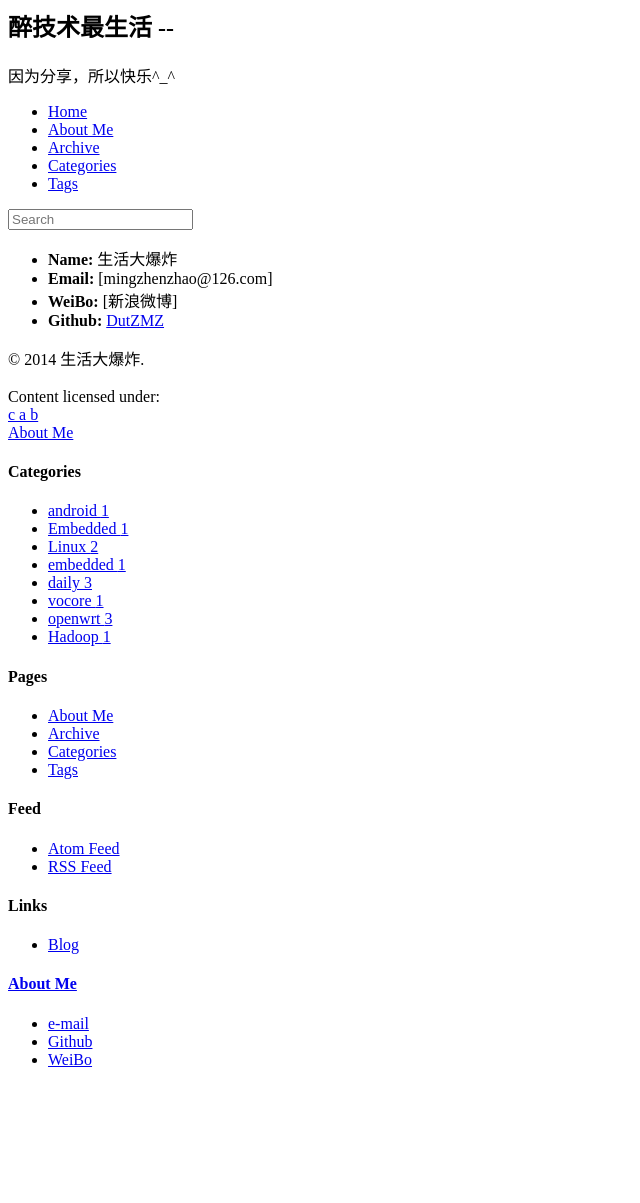
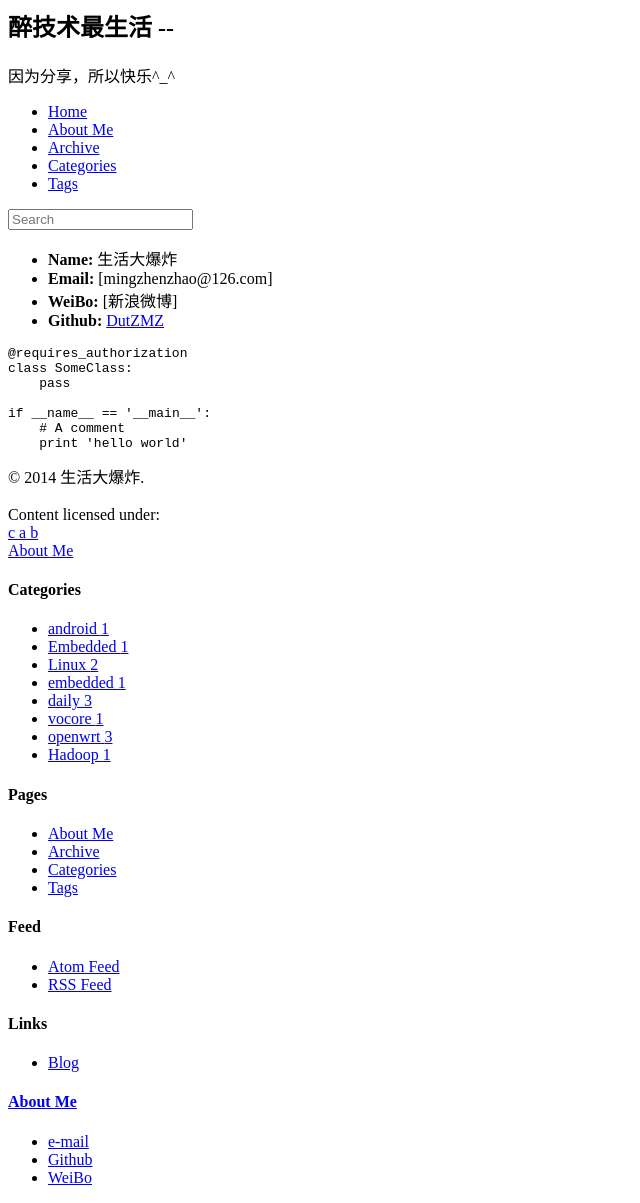
Before and after one commit to DutZMZ/Zuijishu, a Jekyll site: the page built from about.md, in a window 1280 px wide. Shown: the whole page, without its empty margins (0-640 px from the left). Built offline with Jekyll 4.4.1, drawn with Linux system fonts in a browser that asks for light colours; nearby versions of some CDN libraries; library files that are not in the unit come from our copies; before the commit the page ends 1085 px from its top, so only the background shows below that.

Commit message:
Update about.md

````diff
--- a/about.md
+++ b/about.md
@@ -8,3 +8,13 @@ group: navigation
  * **Email:** [mingzhenzhao@126.com]
  * **WeiBo:** [新浪微博]
  * **Github:** [DutZMZ](https://github.com/DutZMZ)
+
+```python
+@requires_authorization
+class SomeClass:
+    pass
+
+if __name__ == '__main__':
+    # A comment
+    print 'hello world'
+```
````
